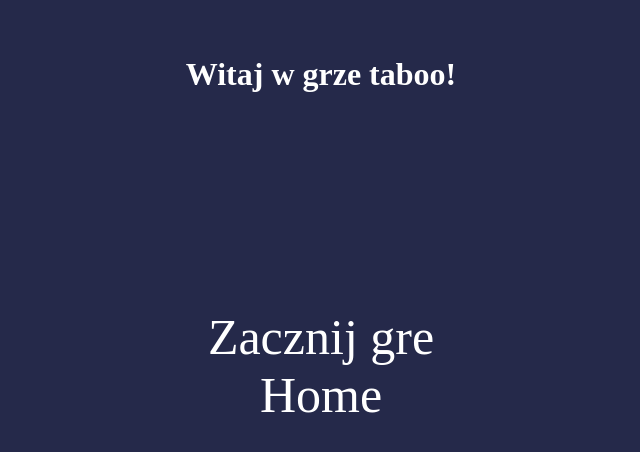
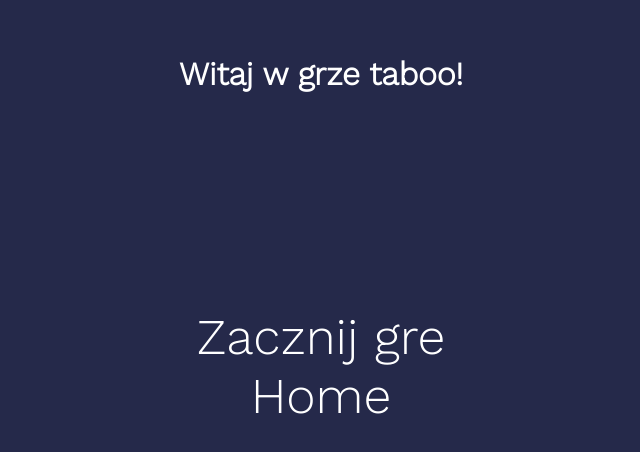
Before and after one commit to dmajkowski/taboothegame, a React (Create React App) app: page / in a window 1280 px wide. Shown: the part 160-612 px from the top of the page, without its empty margins (319-959 px from the left). Built offline with nearby package versions, Linux system fonts and the light colour scheme; the HTML template or start-up script is replaced by a standard one.

Commit message:
Added font work sans

```diff
--- a/public/index.html
+++ b/public/index.html
@@ -1,14 +1,12 @@
 <!DOCTYPE html>
 <html lang="en">
+
 <head>
   <meta charset="utf-8" />
   <link rel="icon" href="%PUBLIC_URL%/favicon.ico" />
   <meta name="viewport" content="width=device-width, initial-scale=1" />
   <meta name="theme-color" content="#000000" />
-    <meta
-      name="description"
-      content="Web site created using create-react-app"
-    />
+  <meta name="description" content="Web site created using create-react-app" />
   <link rel="apple-touch-icon" href="%PUBLIC_URL%/logo192.png" />
   <!--
       manifest.json provides metadata used when your web app is installed on a
@@ -24,8 +22,11 @@
       work correctly both with client-side routing and a non-root public URL.
       Learn how to configure a non-root public URL by running `npm run build`.
     -->
+  <link rel="preconnect" href="https://fonts.gstatic.com">
+  <link href="https://fonts.googleapis.com/css2?family=Work+Sans:wght@300&display=swap" rel="stylesheet">
   <title>React App</title>
 </head>
+
 <body>
   <noscript>You need to enable JavaScript to run this app.</noscript>
   <div id="root"></div>
@@ -40,4 +41,5 @@
       To create a production bundle, use `npm run build` or `yarn build`.
     -->
 </body>
+
 </html>
--- a/src/styles/App.css
+++ b/src/styles/App.css
@@ -5,6 +5,7 @@
     text-decoration: none;
     color: #ffffff;
     box-sizing: border-box;
+    font-family: 'Work Sans';
 }
 
 .container{
```
Lines whose indentation alone changed are shown as unchanged.
